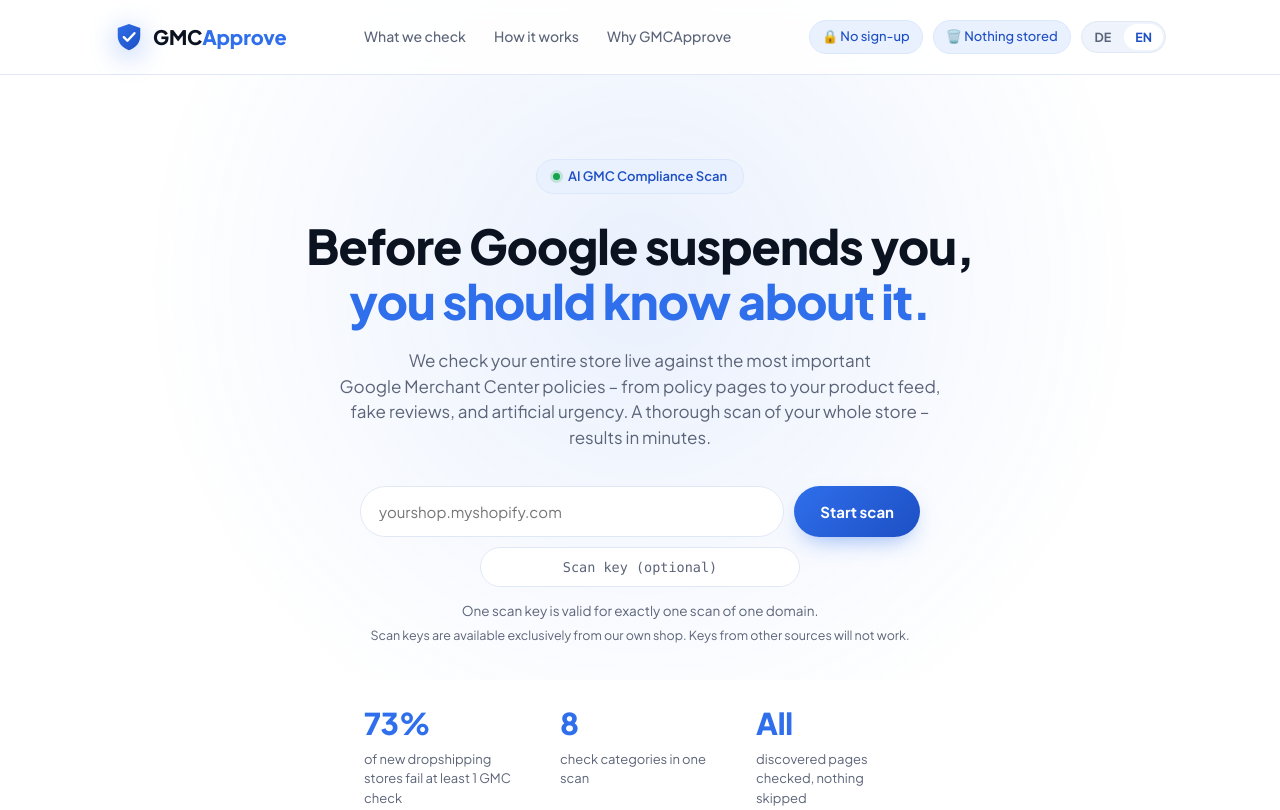
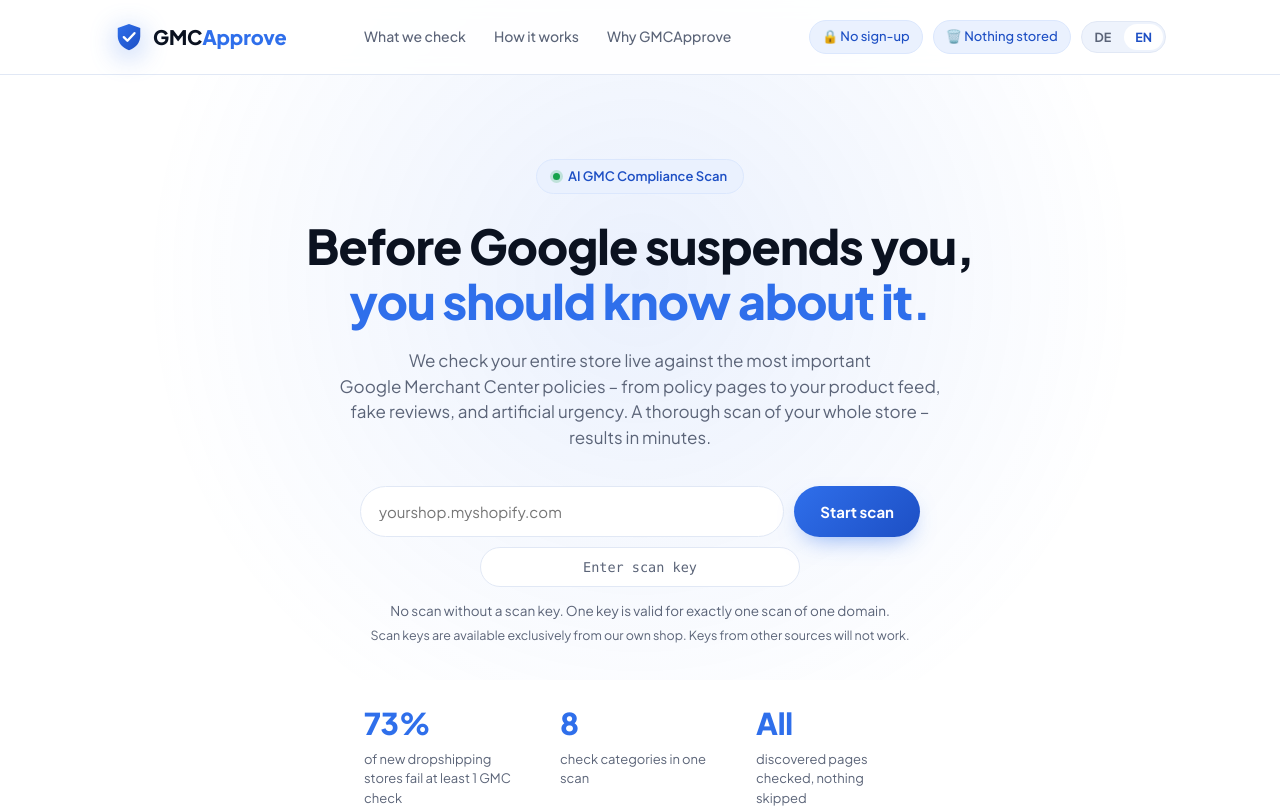
Before and after one commit to BennetEcom/gmc-compliance-scanner, a FastAPI app: page /scan/result in a window 1280 px wide. Shown: the top 810 px of the page. Run offline with FastAPI, Linux system fonts and the light colour scheme.

Commit message:
Scan-Key ist Pflicht: kostenloser Erstscan entfaellt
Gescannt wird ab sofort ausschliesslich mit einem Key.

- Der Zweig "erster Scan pro Domain gratis" ist entfernt. Die Reihenfolge
  im Gate ist jetzt: Owner-Bypass, Key, vorhandenes Guthaben aus einem
  frueher gekauften Paket, sonst Hinweis auf den Key.
- Das Formular prueft schon im Browser, ob ein Key eingetragen ist. Ohne
  Key wird gar nicht erst gesendet - die Meldung steht sofort am Formular
  statt nach dem Ladebalken.
- Platzhalter heisst "Scan-Key eingeben" statt "(optional)", der Hinweis
  darunter sagt klar: ohne Scan-Key kein Scan.
- notice.first_free_key entfernt, wird nicht mehr verwendet.

Guthaben aus frueheren Paketkaeufen bleibt absichtlich einloesbar - wer
bezahlt hat, soll seine Scans behalten.

Co-Authored-By: Claude Opus 5 <noreply@anthropic.com>

```diff
--- a/app/i18n.py
+++ b/app/i18n.py
@@ -53,13 +53,9 @@ _T: dict[str, dict[str, str]] = {
         "de": "Key eingelöst. Dieser Scan ist damit bezahlt – der Key ist jetzt verbraucht und an diese Domain gebunden.",
         "en": "Key redeemed. This scan is paid for – the key is now used up and tied to this domain.",
     },
-    "notice.first_free_key": {
-        "de": "Scan abgeschlossen. Für einen weiteren Scan dieser Domain brauchst du einen Scan-Key.",
-        "en": "Scan complete. A further scan of this domain needs a scan key.",
-    },
     "notice.need_key": {
-        "de": "Für einen weiteren Scan dieser Domain brauchst du einen Scan-Key. Trag ihn oben ein und starte den Scan erneut.",
-        "en": "A further scan of this domain needs a scan key. Enter it above and start the scan again.",
+        "de": "Gescannt wird ausschließlich mit einem Scan-Key. Trag deinen Key oben ein und starte den Scan erneut.",
+        "en": "Scanning works exclusively with a scan key. Enter your key above and start the scan again.",
     },
     "err.key_unknown": {
         "de": "Diesen Scan-Key kennen wir nicht. Bitte prüf die Schreibweise – das Format ist GMCA-XXXXX-XXXXX-XXXXX.",
--- a/app/main.py
+++ b/app/main.py
@@ -174,10 +174,8 @@ async def api_start_scan(payload: StartScanRequest):
         _record_scan(normalized, "owner")
         return {"mode": "direct", "result": result}
 
-    # 2) Key eingelöst -> Scan unabhängig davon, ob die Domain ihren
-    #    kostenlosen Scan schon verbraucht hat. Der Key wird erst NACH dem
-    #    erfolgreichen Scan verbucht: stirbt der Scan unterwegs, ist der Key
-    #    nicht verloren.
+    # 2) Ohne Key kein Scan. Der Key wird erst NACH dem erfolgreichen Scan
+    #    verbucht: stirbt der Scan unterwegs, ist der Key nicht verloren.
     if payload.key:
         status, bound_url = scan_keys.check(payload.key)
         if status == scan_keys.KeyStatus.UNKNOWN:
@@ -194,15 +192,8 @@ async def api_start_scan(payload: StartScanRequest):
         _record_scan(normalized, "key")
         return {"mode": "direct", "result": result}
 
-    # 3) Diese Domain wurde noch nie gescannt -> erster Scan ist gratis
-    if normalized not in _stats["scanned_domains"]:
-        result = await run_scan(normalized, lang)
-        result["_notice"] = t("notice.first_free_key", lang)
-        _record_scan(normalized, "free")
-        return {"mode": "direct", "result": result}
 
-    # 4) Domain wurde bereits gescannt -> vorhandenes Guthaben DIESER Domain
-    #    verbrauchen, sonst zur Paket-Auswahl auffordern
+    # 3) Guthaben aus einem frueher gekauften Paket einloesen
     credits = _stats["credits"].get(normalized, 0)
     if credits > 0:
         result = await run_scan(normalized, lang)
@@ -211,8 +202,7 @@ async def api_start_scan(payload: StartScanRequest):
         result["_notice"] = t("notice.credit_used", lang, remaining=credits - 1)
         return {"mode": "direct", "result": result}
 
-    # 5) Kein Gratis-Scan, kein Guthaben, kein Key -> es braucht einen Key.
-    #    Solange der Verkauf aus ist, gibt es keine Paket-Auswahl mehr.
+    # 4) Kein Key, kein Guthaben -> gescannt wird nur mit Key.
     if not SALES_ENABLED:
         return {"mode": "need_key", "message": t("notice.need_key", lang)}
 
--- a/app/static/js/app.js
+++ b/app/static/js/app.js
@@ -448,6 +448,14 @@ form.addEventListener("submit", async (e) => {
     return;
   }
 
+  // Ohne Key gar nicht erst losschicken: spart einen Serverweg und die
+  // Meldung steht sofort am Formular statt nach dem Ladebalken.
+  if (!key) {
+    showError(tUI("err.key_required"));
+    if (keyField) keyField.focus();
+    return;
+  }
+
   const originalBtnText = btn.textContent;
   btn.disabled = true;
   btn.textContent = tUI("btn.checking");
--- a/app/static/js/i18n.js
+++ b/app/static/js/i18n.js
@@ -16,10 +16,11 @@ const I18N = {
     en: "We check your entire store live against the most important Google&nbsp;Merchant&nbsp;Center policies – from policy pages to your product feed, fake reviews, and artificial urgency. A thorough scan of your whole store – results in minutes.",
   },
   "hero.input_placeholder": { de: "deinshop.myshopify.com", en: "yourshop.myshopify.com" },
-  "hero.key_placeholder": { de: "Scan-Key (optional)", en: "Scan key (optional)" },
+  "hero.key_placeholder": { de: "Scan-Key eingeben", en: "Enter scan key" },
   "hero.key_source_plain": { de: "Scan-Keys gibt es ausschließlich in unserem eigenen Shop. Keys aus anderen Quellen funktionieren nicht.", en: "Scan keys are available exclusively from our own shop. Keys from other sources will not work." },
   "hero.key_source_pre": { de: "Scan-Keys gibt es ausschließlich in unserem eigenen Shop:", en: "Scan keys are available exclusively from our own shop:" },
-  "hero.key_hint": { de: "Ein Scan-Key gilt für genau einen Scan einer Domain.", en: "One scan key is valid for exactly one scan of one domain." },
+  "hero.key_hint": { de: "Ohne Scan-Key kein Scan. Ein Key gilt für genau einen Scan einer Domain.", en: "No scan without a scan key. One key is valid for exactly one scan of one domain." },
+  "err.key_required": { de: "Für einen Scan brauchst du einen Scan-Key. Trag ihn im Feld darunter ein.", en: "Scanning requires a scan key. Enter it in the field below." },
   "err.key_unknown": { de: "Diesen Scan-Key kennen wir nicht. Format: GMCA-XXXXX-XXXXX-XXXXX.", en: "We don't recognise this scan key. Format: GMCA-XXXXX-XXXXX-XXXXX." },
   "hero.scan_btn": { de: "Scan starten", en: "Start scan" },
   "hero.stat1_label": { de: "neuer Dropshipping-Stores scheitern an mind. 1 GMC-Check", en: "of new dropshipping stores fail at least 1 GMC check" },
--- a/app/templates/index.html
+++ b/app/templates/index.html
@@ -76,12 +76,12 @@
           class="key-input"
           type="text"
           data-i18n-placeholder="hero.key_placeholder"
-          placeholder="Scan-Key (optional)"
+          placeholder="Scan-Key eingeben"
           autocomplete="off"
           spellcheck="false"
         />
         <p id="form-error" class="form-error" hidden></p>
-        <p class="price-note" data-i18n="hero.key_hint">Ein Scan-Key gilt für genau einen Scan einer Domain.</p>
+        <p class="price-note" data-i18n="hero.key_hint">Ohne Scan-Key kein Scan. Ein Key gilt für genau einen Scan einer Domain.</p>
         <p class="key-source">{% if key_shop_url %}<span data-i18n="hero.key_source_pre">Scan-Keys gibt es ausschließlich in unserem eigenen Shop:</span> <a href="{{ key_shop_url }}" rel="noopener" target="_blank">{{ key_shop_name or key_shop_url }}</a>{% else %}<span data-i18n="hero.key_source_plain">Scan-Keys gibt es ausschließlich in unserem eigenen Shop. Keys aus anderen Quellen funktionieren nicht.</span>{% endif %}</p>
       </form>
 
```
